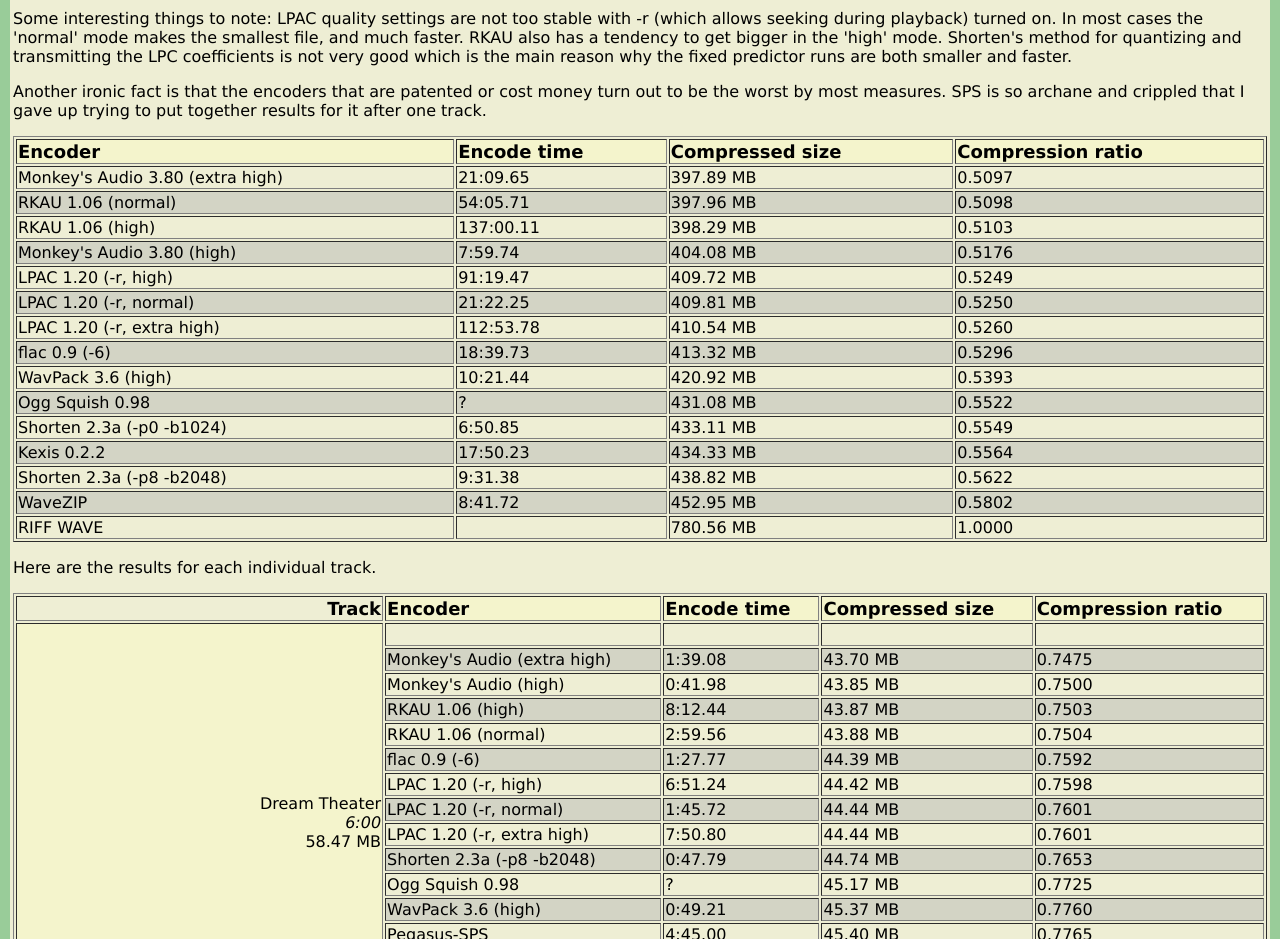
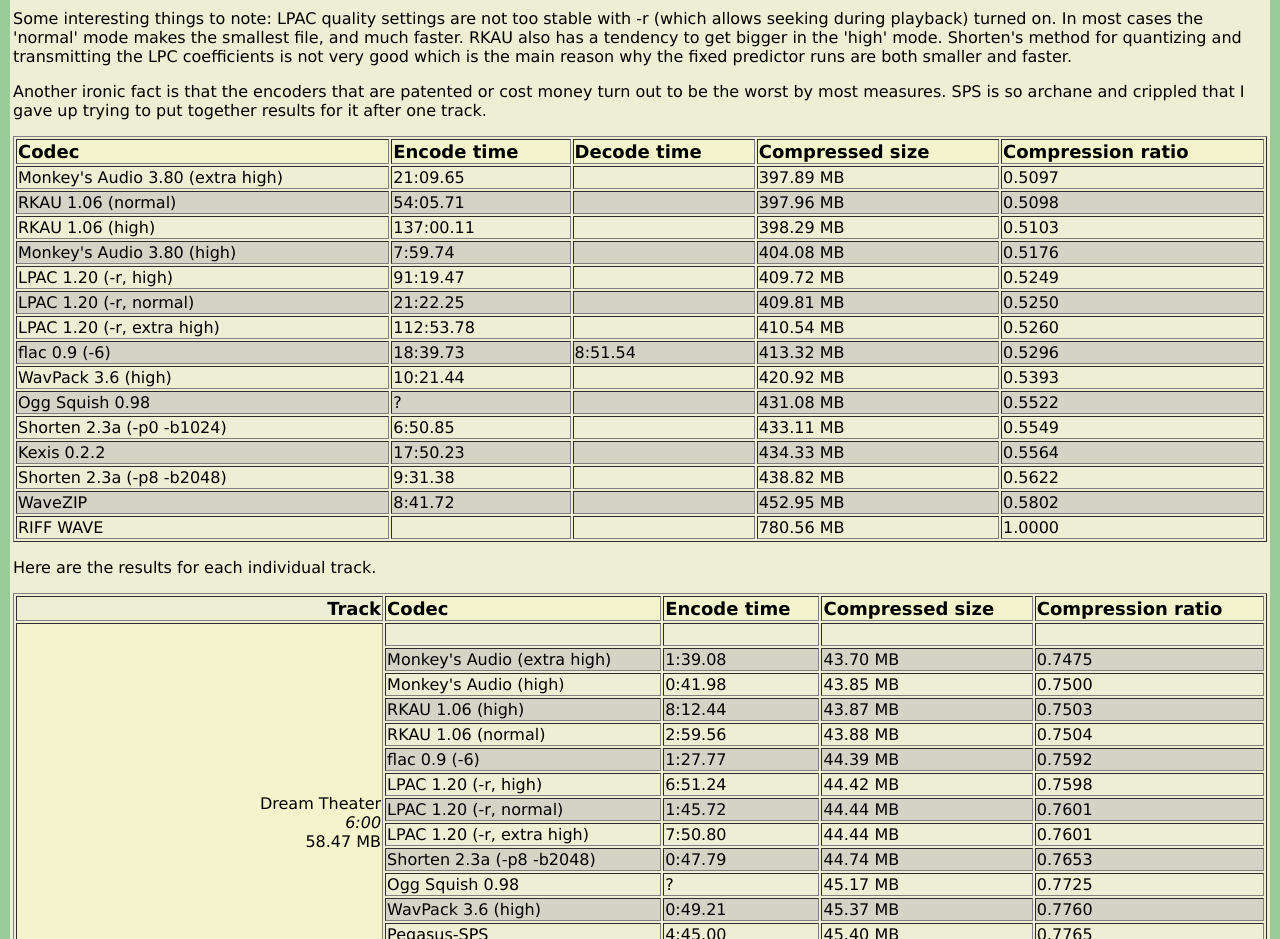
Before and after one commit to toofishes/flac, a plain HTML site: page doc/comparison.html in a window 1280 px wide. Shown: the part 1340-2279 px from the top of the page. Drawn offline with Linux system fonts and the light colour scheme.

Commit message:
add decode time to summary table

```diff
--- a/doc/comparison.html
+++ b/doc/comparison.html
@@ -405,10 +405,13 @@
 	<TABLE WIDTH="100%" BORDER="1" BGCOLOR="#EEEED4">
 		<TR>
 			<TD BGCOLOR="#F4F4CC">
-				<FONT SIZE="+1"><B>Encoder</B></FONT>
+				<FONT SIZE="+1"><B>Codec</B></FONT>
 			</TD>
 			<TD BGCOLOR="#F4F4CC">
 				<FONT SIZE="+1"><B>Encode time</B></FONT>
+			</TD>
+			<TD BGCOLOR="#F4F4CC">
+				<FONT SIZE="+1"><B>Decode time</B></FONT>
 			</TD>
 			<TD BGCOLOR="#F4F4CC">
 				<FONT SIZE="+1"><B>Compressed size</B></FONT>
@@ -417,21 +420,21 @@
 				<FONT SIZE="+1"><B>Compression ratio</B></FONT>
 			</TD>
 		</TR>
-		<TR><TD>Monkey's Audio 3.80 (extra high)</TD><TD>21:09.65</TD><TD>397.89 MB</TD><TD>0.5097</TD></TR>
-		<TR BGCOLOR="#D3D4C5"><TD>RKAU 1.06 (normal)</TD><TD>54:05.71</TD><TD>397.96 MB</TD><TD>0.5098</TD></TR>
-		<TR><TD>RKAU 1.06 (high)</TD><TD>137:00.11</TD><TD>398.29 MB</TD><TD>0.5103</TD></TR>
-		<TR BGCOLOR="#D3D4C5"><TD>Monkey's Audio 3.80 (high)</TD><TD>7:59.74</TD><TD>404.08 MB</TD><TD>0.5176</TD></TR>
-		<TR><TD>LPAC 1.20 (-r, high)</TD><TD>91:19.47</TD><TD>409.72 MB</TD><TD>0.5249</TD></TR>
-		<TR BGCOLOR="#D3D4C5"><TD>LPAC 1.20 (-r, normal)</TD><TD>21:22.25</TD><TD>409.81 MB</TD><TD>0.5250</TD></TR>
-		<TR><TD>LPAC 1.20 (-r, extra high)</TD><TD>112:53.78</TD><TD>410.54 MB</TD><TD>0.5260</TD></TR>
-		<TR BGCOLOR="#D3D4C5"><TD>flac 0.9 (-6)</TD><TD>18:39.73</TD><TD>413.32 MB</TD><TD>0.5296</TD></TR>
-		<TR><TD>WavPack 3.6 (high)</TD><TD>10:21.44</TD><TD>420.92 MB</TD><TD>0.5393</TD></TR>
-		<TR BGCOLOR="#D3D4C5"><TD>Ogg Squish 0.98</TD><TD>?</TD><TD>431.08 MB</TD><TD>0.5522</TD></TR>
-		<TR><TD>Shorten 2.3a (-p0 -b1024)</TD><TD>6:50.85</TD><TD>433.11 MB</TD><TD>0.5549</TD></TR>
-		<TR BGCOLOR="#D3D4C5"><TD>Kexis 0.2.2</TD><TD>17:50.23</TD><TD>434.33 MB</TD><TD>0.5564</TD></TR>
-		<TR><TD>Shorten 2.3a (-p8 -b2048)</TD><TD>9:31.38</TD><TD>438.82 MB</TD><TD>0.5622</TD></TR>
-		<TR BGCOLOR="#D3D4C5"><TD>WaveZIP</TD><TD>8:41.72</TD><TD>452.95 MB</TD><TD>0.5802</TD></TR>
-		<TR><TD>RIFF WAVE</TD><TD></TD><TD>780.56 MB</TD><TD>1.0000</TD></TR>
+		<TR><TD>Monkey's Audio 3.80 (extra high)</TD><TD>21:09.65</TD><TD></TD><TD>397.89 MB</TD><TD>0.5097</TD></TR>
+		<TR BGCOLOR="#D3D4C5"><TD>RKAU 1.06 (normal)</TD><TD>54:05.71</TD><TD></TD><TD>397.96 MB</TD><TD>0.5098</TD></TR>
+		<TR><TD>RKAU 1.06 (high)</TD><TD>137:00.11</TD><TD></TD><TD>398.29 MB</TD><TD>0.5103</TD></TR>
+		<TR BGCOLOR="#D3D4C5"><TD>Monkey's Audio 3.80 (high)</TD><TD>7:59.74</TD><TD></TD><TD>404.08 MB</TD><TD>0.5176</TD></TR>
+		<TR><TD>LPAC 1.20 (-r, high)</TD><TD>91:19.47</TD><TD></TD><TD>409.72 MB</TD><TD>0.5249</TD></TR>
+		<TR BGCOLOR="#D3D4C5"><TD>LPAC 1.20 (-r, normal)</TD><TD>21:22.25</TD><TD></TD><TD>409.81 MB</TD><TD>0.5250</TD></TR>
+		<TR><TD>LPAC 1.20 (-r, extra high)</TD><TD>112:53.78</TD><TD></TD><TD>410.54 MB</TD><TD>0.5260</TD></TR>
+		<TR BGCOLOR="#D3D4C5"><TD>flac 0.9 (-6)</TD><TD>18:39.73</TD><TD>8:51.54</TD><TD>413.32 MB</TD><TD>0.5296</TD></TR>
+		<TR><TD>WavPack 3.6 (high)</TD><TD>10:21.44</TD><TD></TD><TD>420.92 MB</TD><TD>0.5393</TD></TR>
+		<TR BGCOLOR="#D3D4C5"><TD>Ogg Squish 0.98</TD><TD>?</TD><TD></TD><TD>431.08 MB</TD><TD>0.5522</TD></TR>
+		<TR><TD>Shorten 2.3a (-p0 -b1024)</TD><TD>6:50.85</TD><TD></TD><TD>433.11 MB</TD><TD>0.5549</TD></TR>
+		<TR BGCOLOR="#D3D4C5"><TD>Kexis 0.2.2</TD><TD>17:50.23</TD><TD></TD><TD>434.33 MB</TD><TD>0.5564</TD></TR>
+		<TR><TD>Shorten 2.3a (-p8 -b2048)</TD><TD>9:31.38</TD><TD></TD><TD>438.82 MB</TD><TD>0.5622</TD></TR>
+		<TR BGCOLOR="#D3D4C5"><TD>WaveZIP</TD><TD>8:41.72</TD><TD></TD><TD>452.95 MB</TD><TD>0.5802</TD></TR>
+		<TR><TD>RIFF WAVE</TD><TD><TD></TD></TD><TD>780.56 MB</TD><TD>1.0000</TD></TR>
 	</TABLE>
 	</TD></TR></TABLE>
 	</P>
@@ -446,7 +449,7 @@
 				<FONT SIZE="+1"><B>Track</B></FONT>
 			</TD>
 			<TD BGCOLOR="#F4F4CC">
-				<FONT SIZE="+1"><B>Encoder</B></FONT>
+				<FONT SIZE="+1"><B>Codec</B></FONT>
 			</TD>
 			<TD BGCOLOR="#F4F4CC">
 				<FONT SIZE="+1"><B>Encode time</B></FONT>
```
